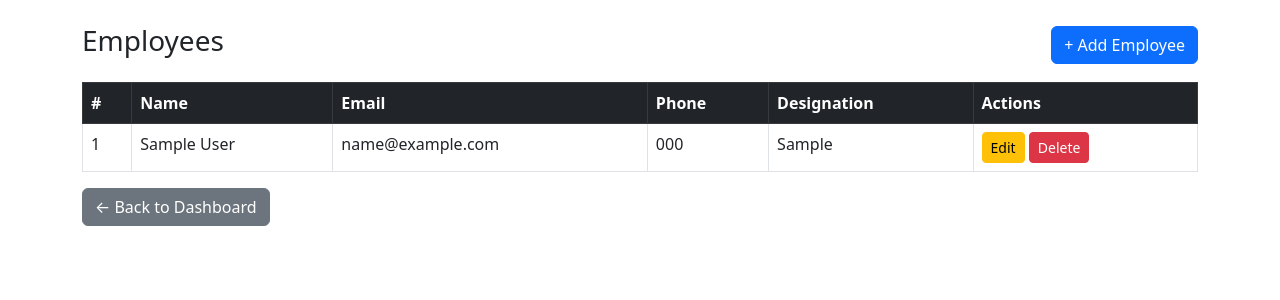
After one commit to dakshverma006/Employee-task-manager, a Flask app: page /employees in a window 1280 px wide. The commit adds this page. Shown: the top 300 px of the page. Run offline with Flask 3, Linux system fonts and the light colour scheme; a user stored in the database is signed in; tables that the repository leaves empty hold one stand-in row (values such as "Sample post").

Commit message:
feat: add employee management - add, edit, delete, view

```diff
--- a/app/routes/employees.py
+++ b/app/routes/employees.py
@@ -1,2 +1,64 @@
-from flask import Blueprint
+from flask import Blueprint, render_template, request, redirect, url_for, flash
+from flask_login import login_required
+from app.models import Employee
+from app import db
+
 employees = Blueprint('employees', __name__)
+
+# ─── View All Employees ───────────────────────
+@employees.route('/employees')
+@login_required
+def index():
+    all_employees = Employee.query.filter_by(is_active=True).all()
+    return render_template('employees/index.html', employees=all_employees)
+
+# ─── Add Employee ─────────────────────────────
+@employees.route('/employees/add', methods=['GET', 'POST'])
+@login_required
+def add():
+    if request.method == 'POST':
+        name = request.form.get('name')
+        email = request.form.get('email')
+        phone = request.form.get('phone')
+        address = request.form.get('address')
+        designation = request.form.get('designation')
+
+        employee = Employee(
+            name=name,
+            email=email,
+            phone=phone,
+            address=address,
+            designation=designation
+        )
+        db.session.add(employee)
+        db.session.commit()
+        flash('Employee added successfully!', 'success')
+        return redirect(url_for('employees.index'))
+
+    return render_template('employees/add.html')
+
+# ─── Edit Employee ────────────────────────────
+@employees.route('/employees/edit/<int:id>', methods=['GET', 'POST'])
+@login_required
+def edit(id):
+    employee = Employee.query.get_or_404(id)
+    if request.method == 'POST':
+        employee.name = request.form.get('name')
+        employee.email = request.form.get('email')
+        employee.phone = request.form.get('phone')
+        employee.address = request.form.get('address')
+        employee.designation = request.form.get('designation')
+        db.session.commit()
+        flash('Employee updated successfully!', 'success')
+        return redirect(url_for('employees.index'))
+    return render_template('employees/edit.html', employee=employee)
+
+# ─── Delete Employee ──────────────────────────
+@employees.route('/employees/delete/<int:id>')
+@login_required
+def delete(id):
+    employee = Employee.query.get_or_404(id)
+    employee.is_active = False
+    db.session.commit()
+    flash('Employee deleted successfully!', 'success')
+    return redirect(url_for('employees.index'))
--- /dev/null
+++ b/app/templates/employees/index.html
@@ -0,0 +1,42 @@
+{% extends "base.html" %}
+
+{% block content %}
+<div class="container mt-4">
+    <div class="d-flex justify-content-between align-items-center mb-3">
+        <h3>Employees</h3>
+        <a href="/employees/add" class="btn btn-primary">+ Add Employee</a>
+    </div>
+    <table class="table table-bordered table-hover">
+        <thead class="table-dark">
+            <tr>
+                <th>#</th>
+                <th>Name</th>
+                <th>Email</th>
+                <th>Phone</th>
+                <th>Designation</th>
+                <th>Actions</th>
+            </tr>
+        </thead>
+        <tbody>
+            {% for emp in employees %}
+            <tr>
+                <td>{{ loop.index }}</td>
+                <td>{{ emp.name }}</td>
+                <td>{{ emp.email }}</td>
+                <td>{{ emp.phone }}</td>
+                <td>{{ emp.designation }}</td>
+                <td>
+                    <a href="/employees/edit/{{ emp.id }}" class="btn btn-sm btn-warning">Edit</a>
+                    <a href="/employees/delete/{{ emp.id }}" class="btn btn-sm btn-danger" onclick="return confirm('Are you sure?')">Delete</a>
+                </td>
+            </tr>
+            {% else %}
+            <tr>
+                <td colspan="6" class="text-center">No employees found</td>
+            </tr>
+            {% endfor %}
+        </tbody>
+    </table>
+    <a href="/dashboard" class="btn btn-secondary">← Back to Dashboard</a>
+</div>
+{% endblock %}
```
Also changed, not shown: app/templates/dashboard.html (+14 -3 lines), app/templates/employees/add.html (added, +39 -0 lines), app/templates/employees/edit.html (added, +39 -0 lines).
